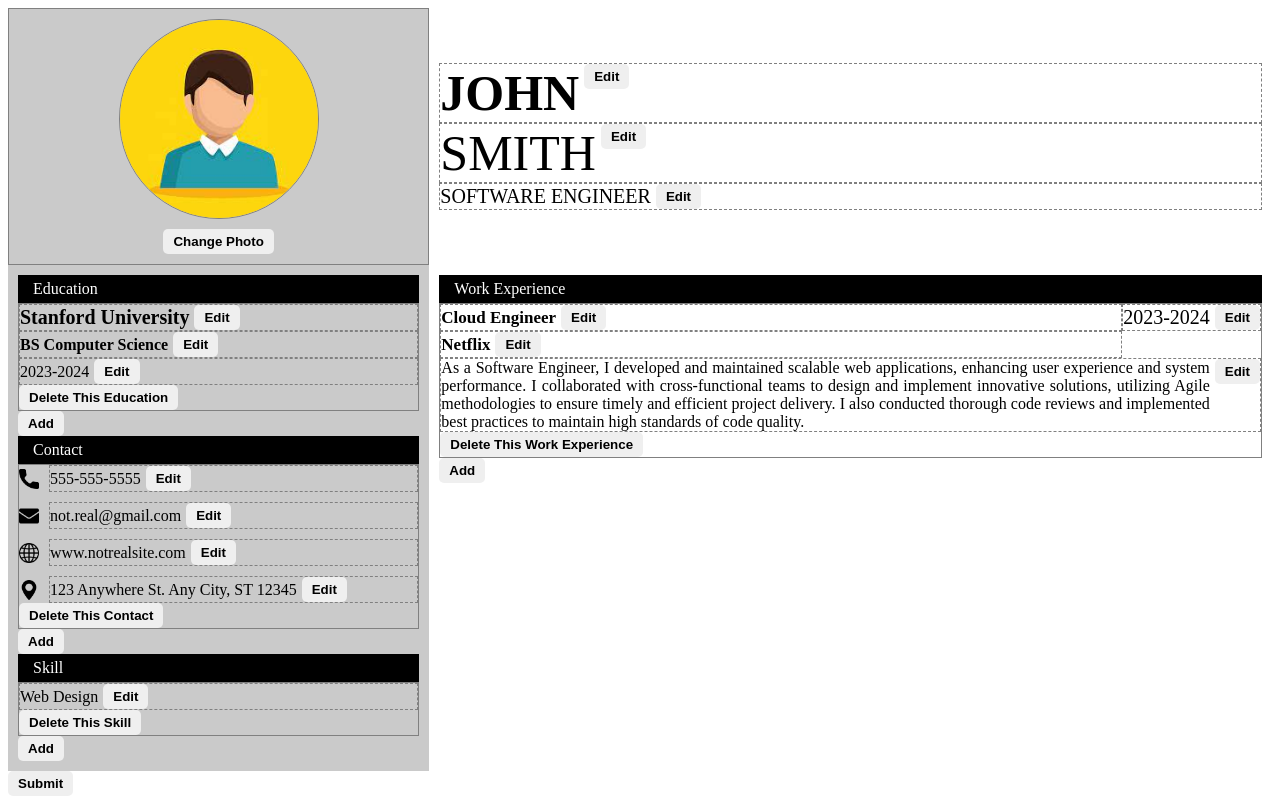
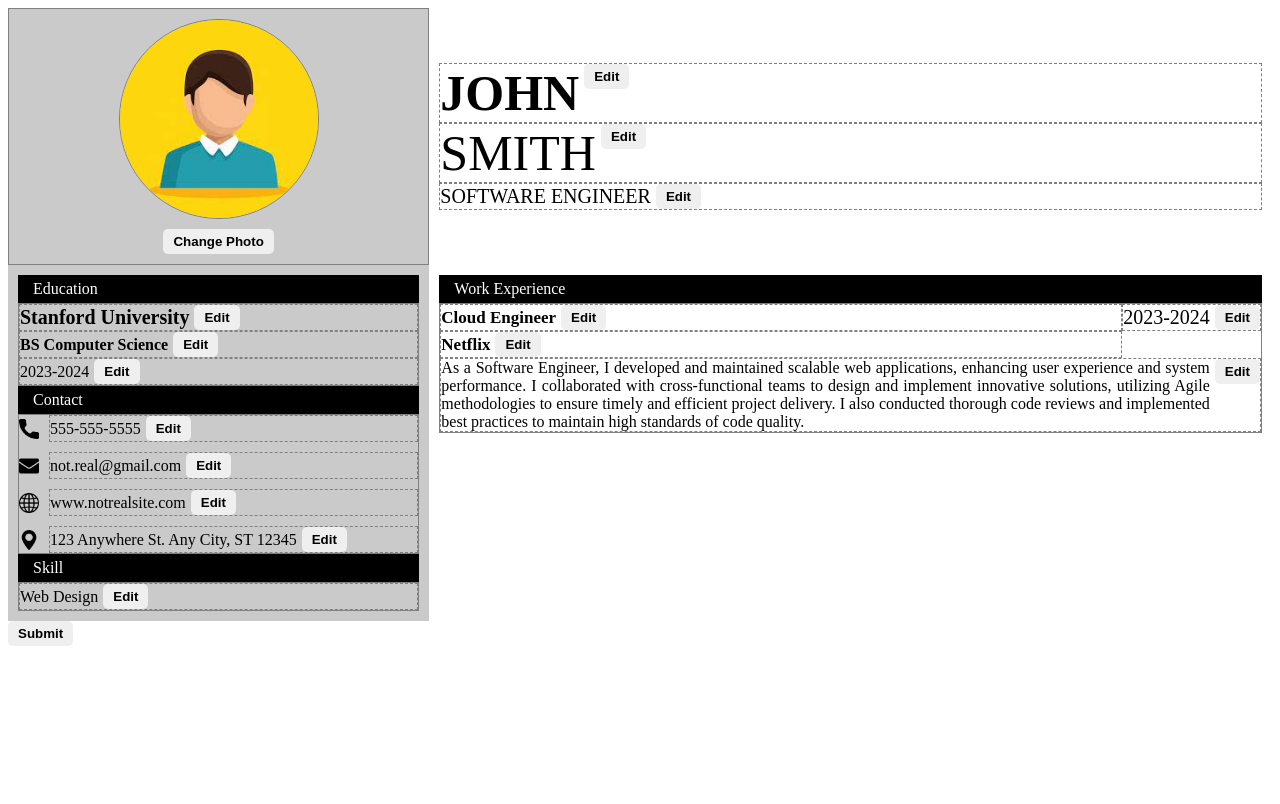
Before and after one commit to Jaizzer/swift-cv, a React (Vite) app: page / in a window 1280 px wide. Built offline with nearby package versions, Linux system fonts and the light colour scheme.

Commit message:
feat: Make add and delete button removable

```diff
--- a/src/Area.jsx
+++ b/src/Area.jsx
@@ -2,7 +2,7 @@ import { Fragment, cloneElement, useContext, useState } from 'react';
 import { IsSubmitContext } from './IsSubmitContext';
 
 /* eslint-disable react/prop-types */
-export default function Area({ heading, children, className }) {
+export default function Area({ heading, children, className, isDeleteButtonActive, isAddButtonActive }) {
     // Check if document is on submit status
     const isSubmit = useContext(IsSubmitContext)
 
@@ -54,7 +54,7 @@ export default function Area({ heading, children, className }) {
                         <div>
                             {areaChild}
                             {
-                                !isSubmit &&
+                                !isSubmit && isDeleteButtonActive &&
                                 <button
                                     className="delete"
                                     onClick={() => {
@@ -68,7 +68,7 @@ export default function Area({ heading, children, className }) {
                     </div>
                 );
             })}
-            {!isSubmit && <button className="add" onClick={handleAdd}>Add</button>}
+            {!isSubmit && isAddButtonActive && <button className="add" onClick={handleAdd}>Add</button>}
         </div>
     );
 }
```
